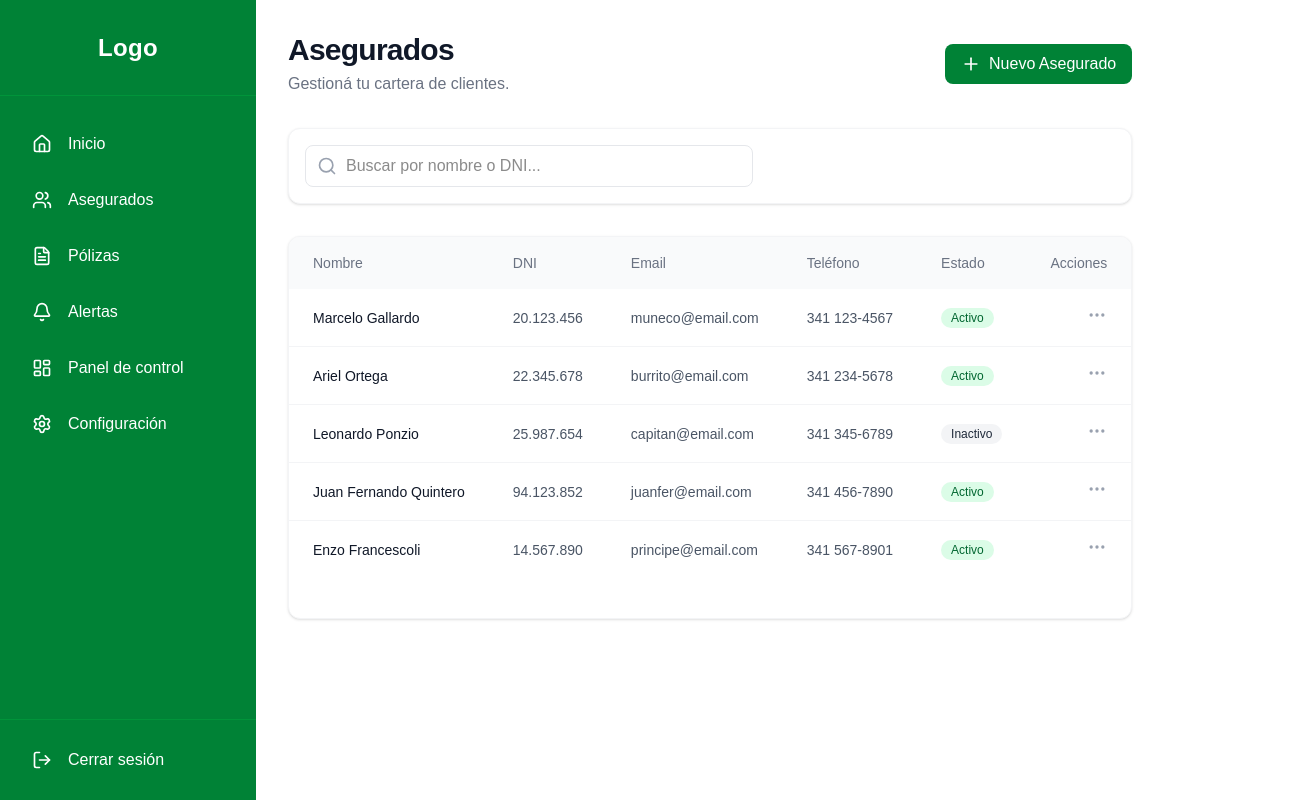
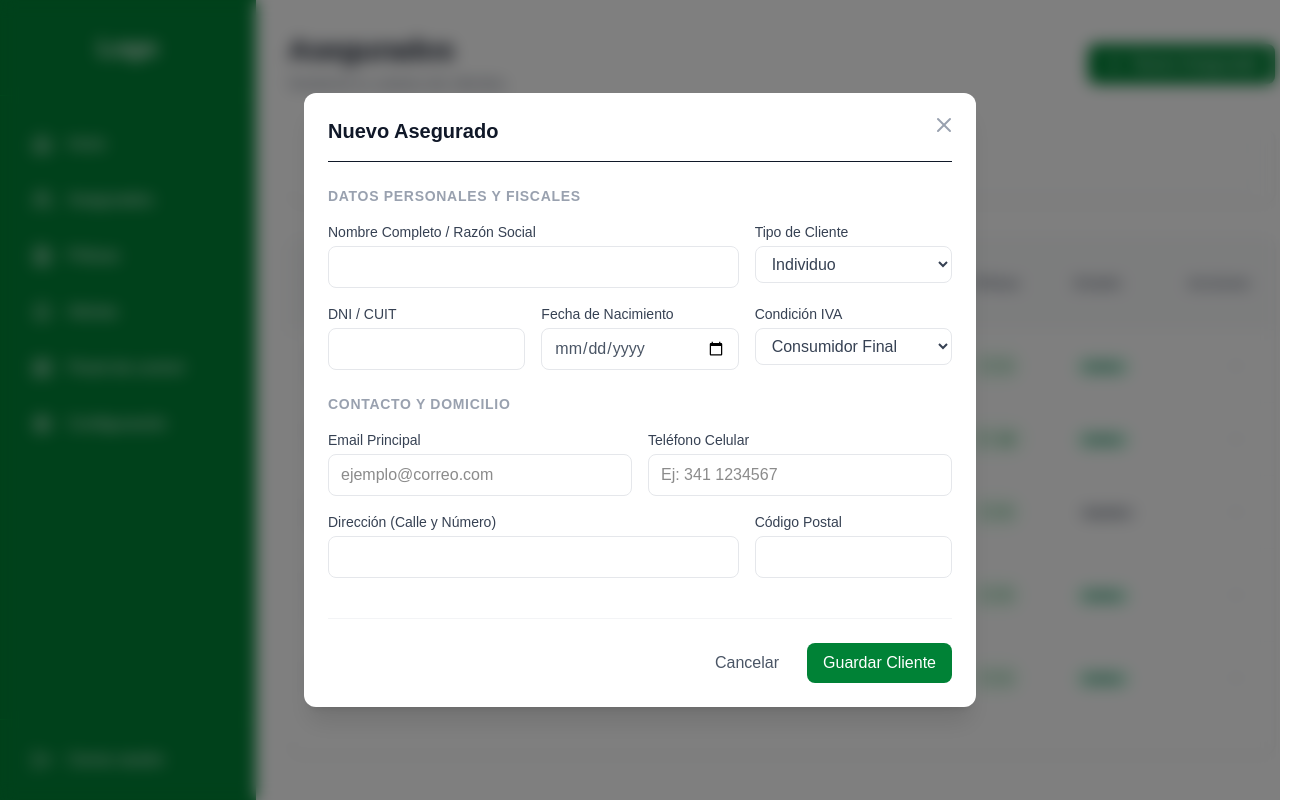
Before and after one commit to EzeZari/asegura-simple, a Next.js app in the folder frontend/: page /asegurados in a window 1280 px wide. Both pictures are taken after a click on the button "Nuevo Asegurado". Shown: the whole page, 1307 px wide, since content can reach past the window. Built offline with nearby package versions, Linux system fonts and the light colour scheme; no server answers.

Commit message:
feat(asegurados): implementar módulo completo de gestión de clientes

```diff
--- a/frontend/app/(dashboard)/asegurados/page.tsx
+++ b/frontend/app/(dashboard)/asegurados/page.tsx
@@ -1,86 +1,137 @@
 "use client";
 
-import { Search, Plus, MoreHorizontal } from "lucide-react";
+import { useState } from "react";
+import { Search, Plus, MoreHorizontal, Shield, Building2, User } from "lucide-react";
+// Importamos el nuevo componente del Modal
+import NuevoAseguradoModal from "@/components/asegurados/NuevoAseguradoModal";
 
-// MOCK DATA: Datos falsos para maquetar la tabla
+// MOCK DATA actualizado con Fecha de Inicio
 const MOCK_ASEGURADOS = [
-  { id: "1", nombre: "Marcelo Gallardo", dni: "20.123.456", email: "muneco@email.com", telefono: "341 123-4567", estado: "Activo" },
-  { id: "2", nombre: "Ariel Ortega", dni: "22.345.678", email: "burrito@email.com", telefono: "341 234-5678", estado: "Activo" },
-  { id: "3", nombre: "Leonardo Ponzio", dni: "25.987.654", email: "capitan@email.com", telefono: "341 345-6789", estado: "Inactivo" },
-  { id: "4", nombre: "Juan Fernando Quintero", dni: "94.123.852", email: "juanfer@email.com", telefono: "341 456-7890", estado: "Activo" },
-  { id: "5", nombre: "Enzo Francescoli", dni: "14.567.890", email: "principe@email.com", telefono: "341 567-8901", estado: "Activo" },
+  { id: "1", nombre: "Marcelo Gallardo", dni: "20.123.456", email: "muneco@email.com", telefono: "341 123-4567", polizas: 3, estado: "Activo", fechaInicio: "15/01/2024", tipo: "Individuo" },
+  { id: "2", nombre: "River Plate S.A.", dni: "30-12345678-9", email: "admin@riverplate.com", telefono: "011 4123-4567", polizas: 12, estado: "Activo", fechaInicio: "02/03/2023", tipo: "Empresa" },
+  { id: "3", nombre: "Leonardo Ponzio", dni: "25.987.654", email: "capitan@email.com", telefono: "341 345-6789", polizas: 0, estado: "Inactivo", fechaInicio: "10/04/2024", tipo: "Individuo" },
+  { id: "4", nombre: "Logística Ortega SRL", dni: "30-98765432-1", email: "flota@ortegasrl.com", telefono: "341 456-7890", polizas: 5, estado: "Activo", fechaInicio: "20/04/2023", tipo: "Empresa" },
+  { id: "5", nombre: "Enzo Francescoli", dni: "14.567.890", email: "principe@email.com", telefono: "341 567-8901", polizas: 2, estado: "Activo", fechaInicio: "05/05/2022", tipo: "Individuo" },
 ];
 
 export default function AseguradosPage() {
+  const [searchTerm, setSearchTerm] = useState("");
+  const [isModalOpen, setIsModalOpen] = useState(false);
+
+  const aseguradosFiltrados = MOCK_ASEGURADOS.filter((cliente) => {
+    const busqueda = searchTerm.toLowerCase();
     return (
-    <div className="flex-1 flex flex-col p-8 w-full max-w-7xl mx-auto gap-8 bg-white min-h-screen">
+      cliente.nombre.toLowerCase().includes(busqueda) ||
+      cliente.dni.includes(busqueda)
+    );
+  });
 
-      {/* Encabezado */}
-      <div className="flex flex-col sm:flex-row justify-between items-start sm:items-center gap-4">
+  return (
+    // FORZAMOS W-FULL: Eliminamos cualquier limitación de ancho máximo
+    <div className="flex flex-col p-8 w-full gap-8 bg-white min-h-screen overflow-x-hidden">
+
+      {/* Encabezado expandido */}
+      <div className="flex flex-col sm:flex-row justify-between items-start sm:items-center gap-4 w-full">
         <div>
           <h1 className="text-3xl font-bold text-gray-900 tracking-tight">Asegurados</h1>
           <p className="text-gray-500 mt-1">Gestioná tu cartera de clientes.</p>
         </div>
-        <button className="flex items-center gap-2 bg-green-700 hover:bg-green-800 text-white px-4 py-2 rounded-lg font-medium transition-colors">
+        <button
+          onClick={() => setIsModalOpen(true)}
+          className="flex items-center gap-2 bg-green-700 hover:bg-green-800 text-white px-4 py-2 rounded-lg font-medium transition-colors shadow-sm whitespace-nowrap"
+        >
           <Plus size={20} />
           Nuevo Asegurado
         </button>
       </div>
 
-      {/* Barra de herramientas (Buscador preparado para los filtros) */}
-      <div className="flex items-center gap-4 bg-white p-4 rounded-xl border border-gray-100 shadow-sm">
-        <div className="relative flex-1 max-w-md">
+      {/* Barra de herramientas que ocupa el ancho total */}
+      <div className="flex items-center gap-4 bg-white p-4 rounded-xl border border-gray-100 shadow-sm w-full">
+        <div className="relative flex-1">
           <Search className="absolute left-3 top-1/2 -translate-y-1/2 text-gray-400" size={20} />
           <input
             type="text"
-            placeholder="Buscar por nombre o DNI..."
-            className="w-full pl-10 pr-4 py-2 border border-gray-200 rounded-lg focus:outline-none focus:ring-2 focus:ring-green-600 focus:border-transparent"
+            placeholder="Buscar por nombre, DNI o CUIT..."
+            value={searchTerm}
+            onChange={(e) => setSearchTerm(e.target.value)}
+            className="w-full pl-10 pr-4 py-2 border border-gray-200 rounded-lg focus:outline-none focus:ring-2 focus:ring-green-600 transition-all"
           />
         </div>
-        {/* Próximamente: Acá vamos a agregar los botones de filtrado extra */}
       </div>
 
-      {/* Tabla */}
-      <div className="bg-white rounded-xl border border-gray-100 shadow-sm overflow-hidden pb-10">
-        <div className="overflow-x-auto">
-          <table className="w-full text-left text-sm">
-            <thead className="bg-gray-50 text-gray-500">
+      {/* Tabla ensanchada al 100% */}
+      <div className="bg-white rounded-xl border border-gray-100 shadow-sm overflow-hidden pb-10 w-full">
+        <div className="overflow-x-auto w-full">
+          <table className="w-full text-left text-sm border-collapse">
+            <thead className="bg-gray-50 text-gray-500 border-b border-gray-100">
               <tr>
-                <th className="px-6 py-4 font-medium">Nombre</th>
-                <th className="px-6 py-4 font-medium">DNI</th>
-                <th className="px-6 py-4 font-medium">Email</th>
-                <th className="px-6 py-4 font-medium">Teléfono</th>
-                <th className="px-6 py-4 font-medium">Estado</th>
-                <th className="px-6 py-4 font-medium text-right">Acciones</th>
+                <th className="px-6 py-4 font-semibold">Nombre / Razón Social</th>
+                <th className="px-6 py-4 font-semibold">DNI / CUIT</th>
+                <th className="px-6 py-4 font-semibold">Contacto</th>
+                <th className="px-6 py-4 font-semibold">Tipo</th>
+                <th className="px-6 py-4 font-semibold">Fecha de Inicio</th>
+                <th className="px-6 py-4 font-semibold text-center">Pólizas</th>
+                <th className="px-6 py-4 font-semibold">Estado</th>
+                <th className="px-6 py-4 font-semibold text-right">Acciones</th>
               </tr>
             </thead>
             <tbody className="divide-y divide-gray-100">
-              {MOCK_ASEGURADOS.map((cliente) => (
-                <tr key={cliente.id} className="hover:bg-gray-50/50 transition-colors">
+              {aseguradosFiltrados.length === 0 ? (
+                <tr>
+                  <td colSpan={8} className="px-6 py-8 text-center text-gray-500">
+                    No se encontraron resultados para "{searchTerm}"
+                  </td>
+                </tr>
+              ) : (
+                aseguradosFiltrados.map((cliente) => (
+                  <tr key={cliente.id} className="hover:bg-gray-50/50 transition-colors group">
                     <td className="px-6 py-4 font-medium text-gray-900">{cliente.nombre}</td>
-                  <td className="px-6 py-4 text-gray-600">{cliente.dni}</td>
-                  <td className="px-6 py-4 text-gray-600">{cliente.email}</td>
-                  <td className="px-6 py-4 text-gray-600">{cliente.telefono}</td>
+                    <td className="px-6 py-4 text-gray-600 font-mono text-xs">{cliente.dni}</td>
                     <td className="px-6 py-4">
-                    <span className={`inline-flex items-center px-2.5 py-0.5 rounded-full text-xs font-medium ${
-                      cliente.estado === "Activo" ? "bg-green-100 text-green-800" : "bg-gray-100 text-gray-800"
+                      <div className="flex flex-col">
+                        <span className="text-gray-900">{cliente.telefono}</span>
+                        <span className="text-gray-400 text-xs">{cliente.email}</span>
+                      </div>
+                    </td>
+                    <td className="px-6 py-4">
+                      <div className="flex items-center gap-1.5 text-gray-600">
+                        {cliente.tipo === "Empresa" ? <Building2 size={16} className="text-blue-500"/> : <User size={16} className="text-gray-400"/>}
+                        <span>{cliente.tipo}</span>
+                      </div>
+                    </td>
+                    <td className="px-6 py-4 text-gray-500 italic">{cliente.fechaInicio}</td>
+                    <td className="px-6 py-4 text-center">
+                      <div className="inline-flex items-center justify-center bg-green-50 text-green-700 px-3 py-1 rounded-full font-bold gap-1.5 border border-green-100">
+                        <Shield size={14} />
+                        {cliente.polizas}
+                      </div>
+                    </td>
+                    <td className="px-6 py-4">
+                      <span className={`inline-flex items-center px-2.5 py-0.5 rounded-full text-xs font-semibold ${
+                        cliente.estado === "Activo" ? "bg-emerald-100 text-emerald-800" : "bg-gray-100 text-gray-600"
                       }`}>
                         {cliente.estado}
                       </span>
                     </td>
                     <td className="px-6 py-4 text-right">
-                    {/* Botón de tres puntitos para editar/eliminar a futuro */}
-                    <button className="text-gray-400 hover:text-green-700 transition-colors">
+                      <button className="text-gray-300 group-hover:text-green-600 transition-colors p-1 rounded-md hover:bg-green-50">
                         <MoreHorizontal size={20} />
                       </button>
                     </td>
                   </tr>
-              ))}
+                ))
+              )}
             </tbody>
           </table>
         </div>
       </div>
 
+      {/* Renderizamos el Modal separado */}
+      <NuevoAseguradoModal
+        isOpen={isModalOpen}
+        onClose={() => setIsModalOpen(false)}
+      />
+
     </div>
   );
 }
--- a/frontend/app/(dashboard)/page.tsx
+++ b/frontend/app/(dashboard)/page.tsx
@@ -2,7 +2,6 @@
 
 import { useEffect, useState } from "react";
 import { useAuthStore } from "@/store/authStore";
-// ¡ESTA ES LA LÍNEA CLAVE QUE FALTABA! Trae los íconos a la página
 import { Users, FileText, AlertCircle, DollarSign } from "lucide-react";
 import StatCard from "@/components/dashboard/StatCard";
 import RecentActivity from "@/components/dashboard/RecentActivity";
@@ -29,7 +28,8 @@ export default function DashboardPage() {
   useEffect(() => setMounted(true), []);
 
   return (
-    <div className="flex-1 flex flex-col p-8 w-full max-w-7xl mx-auto gap-8 bg-white min-h-screen">
+    // ¡ACÁ ESTÁ LA MAGIA! Se borró max-w-7xl y mx-auto
+    <div className="flex-1 flex flex-col p-8 w-full gap-8 bg-white min-h-screen">
 
       {/* Saludo */}
       <div className="pb-4">
--- /dev/null
+++ b/frontend/components/asegurados/NuevoAseguradoModal.tsx
@@ -0,0 +1,115 @@
+"use client";
+
+import { X } from "lucide-react";
+
+interface Props {
+  isOpen: boolean;
+  onClose: () => void;
+}
+
+export default function NuevoAseguradoModal({ isOpen, onClose }: Props) {
+  if (!isOpen) return null;
+
+  return (
+    <div className="fixed inset-0 bg-black/50 backdrop-blur-sm flex items-center justify-center z-50 p-4">
+      <div className="bg-white rounded-xl p-6 w-full max-w-2xl shadow-xl relative animate-in fade-in zoom-in duration-200 max-h-[90vh] overflow-y-auto">
+
+        <button
+          onClick={onClose}
+          className="absolute top-4 right-4 text-gray-400 hover:text-gray-700 transition-colors p-1"
+        >
+          <X size={24} />
+        </button>
+
+        <h2 className="text-xl font-bold text-gray-900 mb-6 border-b pb-4">Nuevo Asegurado</h2>
+
+        <form className="flex flex-col gap-6">
+
+          {/* Sección 1: Datos Personales / Fiscales */}
+          <div className="space-y-4">
+            <h3 className="text-sm font-bold text-gray-400 uppercase tracking-wider">Datos Personales y Fiscales</h3>
+
+            <div className="grid grid-cols-1 md:grid-cols-3 gap-4">
+              <div className="md:col-span-2">
+                <label className="block text-sm font-medium text-gray-700 mb-1">Nombre Completo / Razón Social</label>
+                <input type="text" className="w-full px-3 py-2 border border-gray-200 rounded-lg focus:outline-none focus:ring-2 focus:ring-green-600" />
+              </div>
+              <div>
+                <label className="block text-sm font-medium text-gray-700 mb-1">Tipo de Cliente</label>
+                <select className="w-full px-3 py-2 border border-gray-200 rounded-lg focus:outline-none focus:ring-2 focus:ring-green-600 text-gray-700 bg-white">
+                  <option>Individuo</option>
+                  <option>Empresa</option>
+                </select>
+              </div>
+            </div>
+
+            <div className="grid grid-cols-1 md:grid-cols-3 gap-4">
+              <div>
+                <label className="block text-sm font-medium text-gray-700 mb-1">DNI / CUIT</label>
+                <input type="text" className="w-full px-3 py-2 border border-gray-200 rounded-lg focus:outline-none focus:ring-2 focus:ring-green-600" />
+              </div>
+              <div>
+                <label className="block text-sm font-medium text-gray-700 mb-1">Fecha de Nacimiento</label>
+                <input type="date" className="w-full px-3 py-2 border border-gray-200 rounded-lg focus:outline-none focus:ring-2 focus:ring-green-600 text-gray-600" />
+              </div>
+              <div>
+                <label className="block text-sm font-medium text-gray-700 mb-1">Condición IVA</label>
+                <select className="w-full px-3 py-2 border border-gray-200 rounded-lg focus:outline-none focus:ring-2 focus:ring-green-600 text-gray-700 bg-white">
+                  <option>Consumidor Final</option>
+                  <option>Monotributo</option>
+                  <option>Responsable Inscripto</option>
+                  <option>Exento</option>
+                </select>
+              </div>
+            </div>
+          </div>
+
+          {/* Sección 2: Contacto y Domicilio */}
+          <div className="space-y-4">
+            <h3 className="text-sm font-bold text-gray-400 uppercase tracking-wider">Contacto y Domicilio</h3>
+
+            <div className="grid grid-cols-1 md:grid-cols-2 gap-4">
+              <div>
+                <label className="block text-sm font-medium text-gray-700 mb-1">Email Principal</label>
+                <input type="email" placeholder="ejemplo@correo.com" className="w-full px-3 py-2 border border-gray-200 rounded-lg focus:outline-none focus:ring-2 focus:ring-green-600" />
+              </div>
+              <div>
+                <label className="block text-sm font-medium text-gray-700 mb-1">Teléfono Celular</label>
+                <input type="text" placeholder="Ej: 341 1234567" className="w-full px-3 py-2 border border-gray-200 rounded-lg focus:outline-none focus:ring-2 focus:ring-green-600" />
+              </div>
+            </div>
+
+            <div className="grid grid-cols-1 md:grid-cols-3 gap-4">
+              <div className="md:col-span-2">
+                <label className="block text-sm font-medium text-gray-700 mb-1">Dirección (Calle y Número)</label>
+                <input type="text" className="w-full px-3 py-2 border border-gray-200 rounded-lg focus:outline-none focus:ring-2 focus:ring-green-600" />
+              </div>
+              <div>
+                <label className="block text-sm font-medium text-gray-700 mb-1">Código Postal</label>
+                <input type="text" className="w-full px-3 py-2 border border-gray-200 rounded-lg focus:outline-none focus:ring-2 focus:ring-green-600" />
+              </div>
+            </div>
+          </div>
+
+          {/* Botonera de acciones */}
+          <div className="mt-4 flex justify-end gap-3 pt-6 border-t border-gray-100">
+            <button
+              type="button"
+              onClick={onClose}
+              className="px-4 py-2 text-gray-600 hover:bg-gray-100 rounded-lg font-medium transition-colors"
+            >
+              Cancelar
+            </button>
+            <button
+              type="button"
+              className="px-4 py-2 bg-green-700 hover:bg-green-800 text-white rounded-lg font-medium transition-colors"
+            >
+              Guardar Cliente
+            </button>
+          </div>
+        </form>
+
+      </div>
+    </div>
+  );
+}
```
Lines whose indentation alone changed are shown as unchanged.
